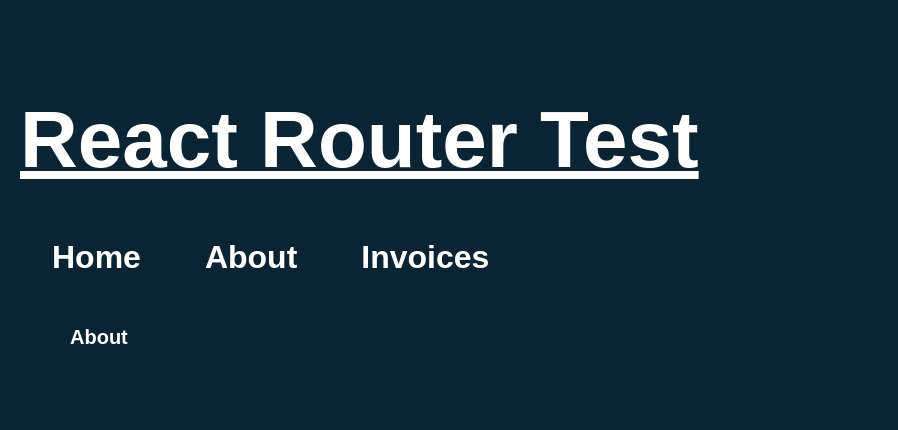
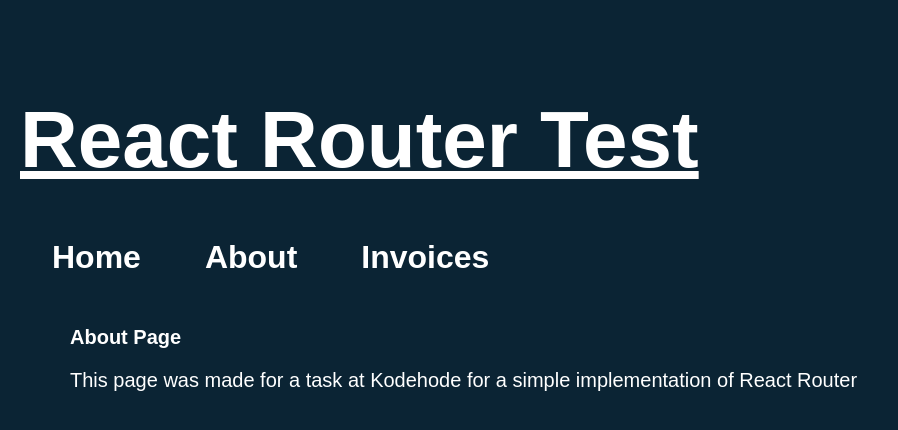
Before and after one commit to LarsGKodehode/react-router-test, a React (Vite) app: page /#/about in a window 1280 px wide. Shown: the top 430 px of the page, without its empty margins (0-898 px from the left). Built offline with nearby package versions, Linux system fonts and the light colour scheme.

Commit message:
last touch (#18)
* styling

* finsihed loading in content date from seperate files

```diff
--- a/src/data/Invoice.tsx
+++ b/src/data/Invoice.tsx
@@ -1,6 +1,6 @@
 import { useParams } from "react-router-dom";
 import Missing404 from "../routes/Missing404/Missing404";
-import { getInvoice } from "./data";
+import { getInvoice } from "./invoice-data";
 
 export default function Invoice(): JSX.Element {
   let params = useParams();
--- /dev/null
+++ b/src/data/data-about.ts
@@ -0,0 +1,19 @@
+interface DataAbout {
+  title: string,
+  body: string,
+};
+
+const contentAbout: DataAbout = {
+  title: `About Page`,
+  body: `
+  This page was made for a task at Kodehode for a simple implementation of React Router
+  `,
+};
+
+export function getContentAbout(): DataAbout {
+  return contentAbout;
+};
+
+export type {
+  DataAbout,
+};
--- /dev/null
+++ b/src/data/data-home.ts
@@ -0,0 +1,19 @@
+interface DataHome {
+  title: string,
+  body: string,
+};
+
+const contentHome: DataHome = {
+  title: `Homepage with som descriptive info about page`,
+  body: `
+  Her comes a more longwinded and verbose description of the meaning of life, this site and everything
+  `,
+};
+
+export function getContentHome(): DataHome {
+  return contentHome;
+};
+
+export type {
+  DataHome,
+};
--- a/src/routes/about/About.tsx
+++ b/src/routes/about/About.tsx
@@ -1,3 +1,6 @@
+// Data
+import { getContentAbout } from '../../data/data-about';
+
 // Interface
 interface AboutProps {
   title: string,
@@ -10,10 +13,12 @@
 // Components
 function About(): JSX.Element {
   const { title } = aboutProps;
+  const aboutContent = getContentAbout();
 
   return (
     <main>
-      <h1>{title}</h1>
+      <h1>{aboutContent.title}</h1>
+      <p>{aboutContent.body}</p>
     </main>
   );
 };
--- a/src/routes/home/Home.tsx
+++ b/src/routes/home/Home.tsx
@@ -1,6 +1,9 @@
+// Data
+import { getContentHome } from '../../data/data-home';
+
 // Interface
 interface HomeProps {
-  title: string,
+  title?: string,
 };
 
 const homeProps = {
@@ -10,10 +13,12 @@
 // Components
 function Home(): JSX.Element {
   const { title } = homeProps;
+  const homeContent = getContentHome();
 
   return (
     <main>
-      <h1>{title}</h1>
+      <h1>{homeContent.title}</h1>
+      <p>{homeContent.body}</p>
     </main>
   );
 };
--- a/src/routes/invoices/Invoices.tsx
+++ b/src/routes/invoices/Invoices.tsx
@@ -8,7 +8,7 @@
 import styles from 'Invoices.module.css';
 
 // DATA
-import { getInvoices, InvoiceData } from '../../data/data';
+import { getInvoices, InvoiceData } from '../../data/invoice-data';
 
 // COMPONENTS
 import QueryNavLink from '../../components/QueryNavLink/QueryNavLink';
```
Also changed, not shown: src/data/invoice-data.ts (renamed from src/data/data.ts).
